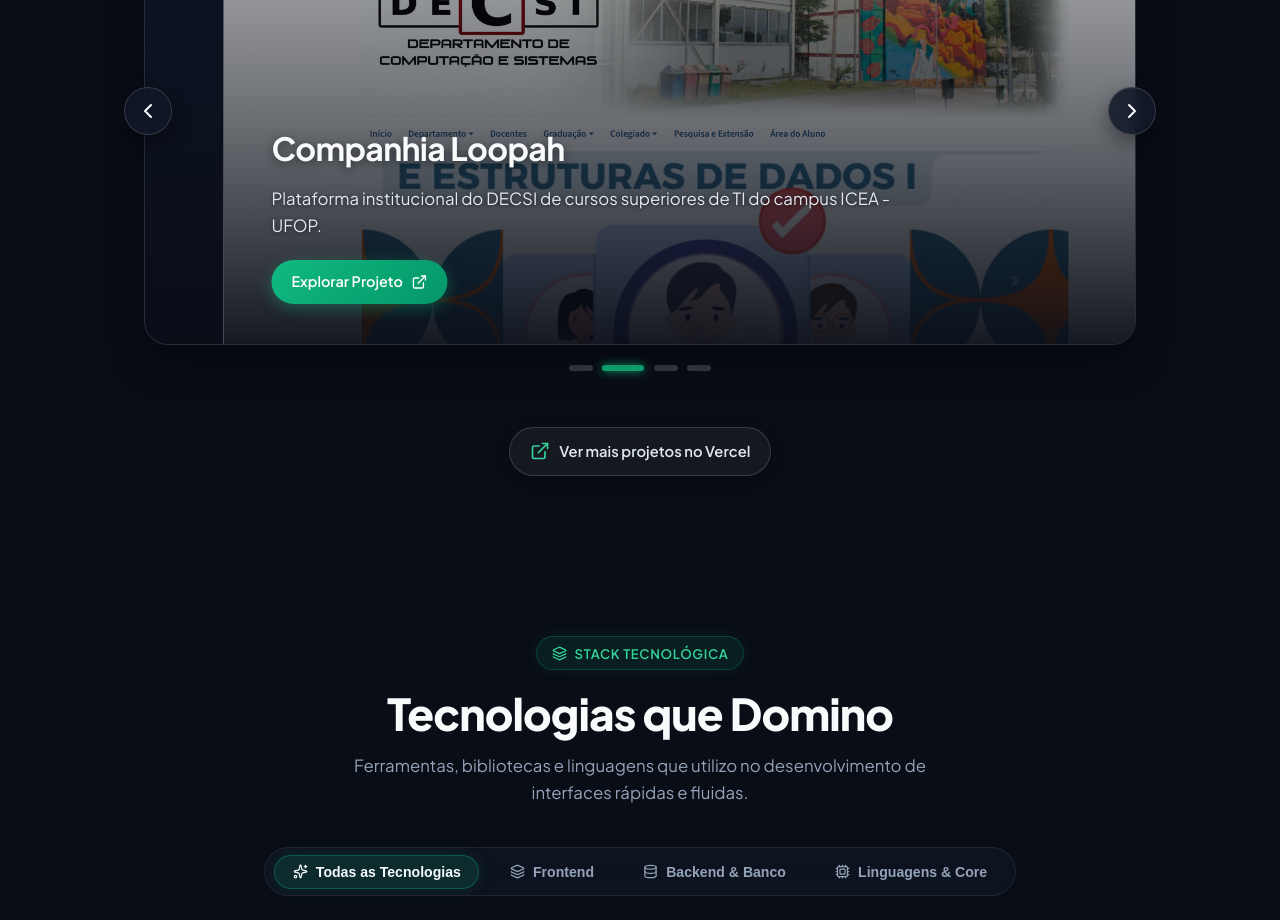
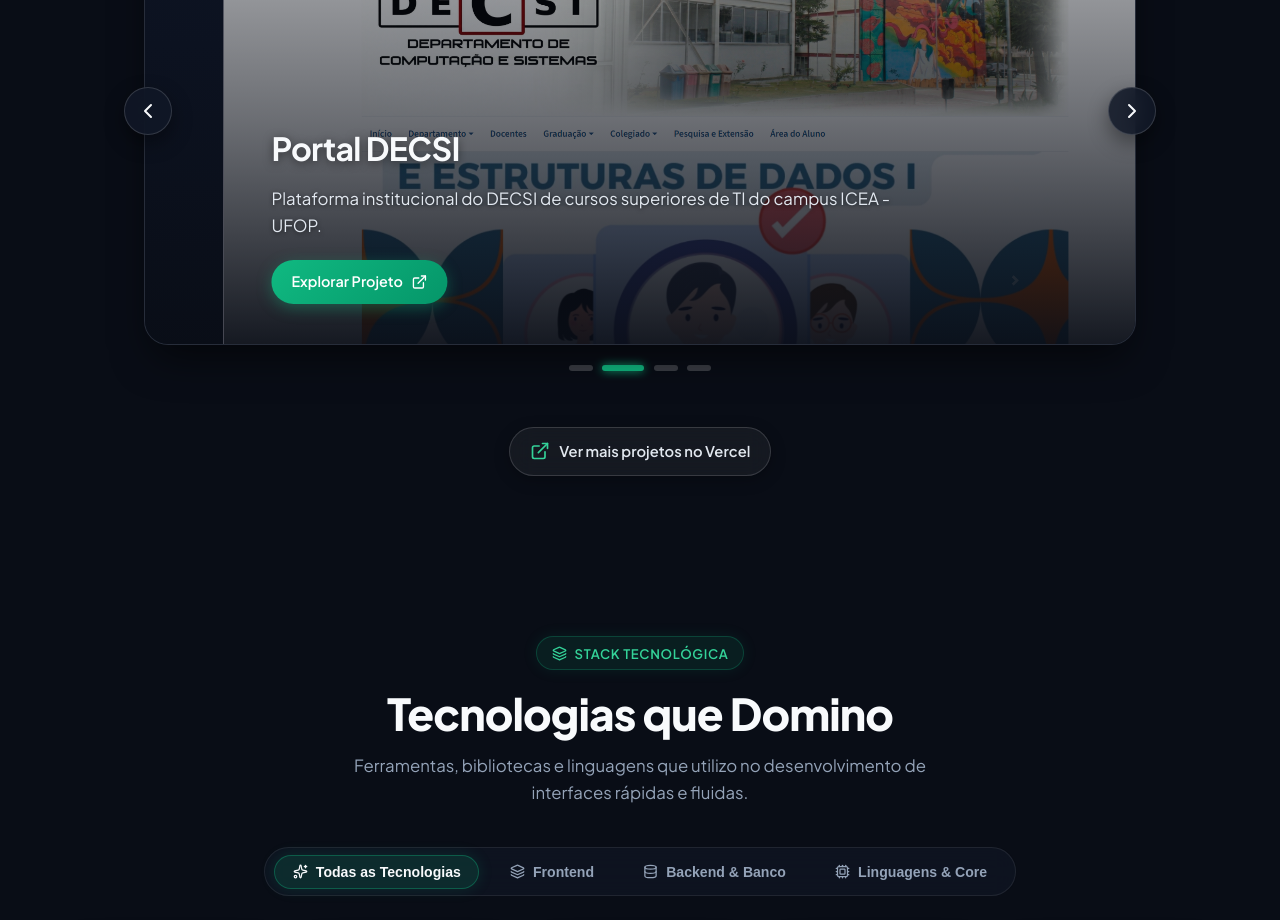
Before and after one commit to LuizHMAL/mypage, a React (Vite) app: page / in a window 1280 px wide. Shown: the part 1280-2200 px from the top of the page. Built offline with nearby package versions, Linux system fonts and the light colour scheme.

Commit message:
Correção de título no projectsData

```diff
--- a/src/App.jsx
+++ b/src/App.jsx
@@ -68,7 +68,7 @@ export function App() {
     },
     {
       imagem: "/assets/DECSI.png",
-      titulo: "Companhia Loopah",
+      titulo: "Portal DECSI",
       descricao: "Plataforma institucional do DECSI de cursos superiores de TI do campus ICEA - UFOP.",
       tags: ["Manutenção", "Institucional"],
       link: "https://decsi.ufop.br/"
```
